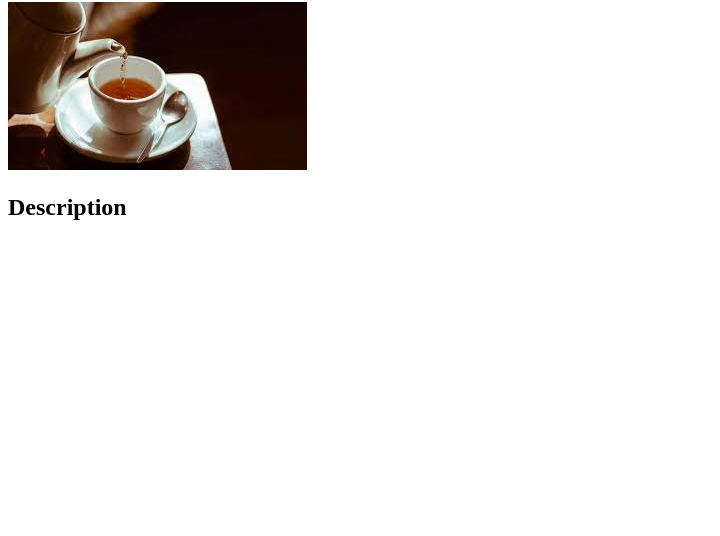
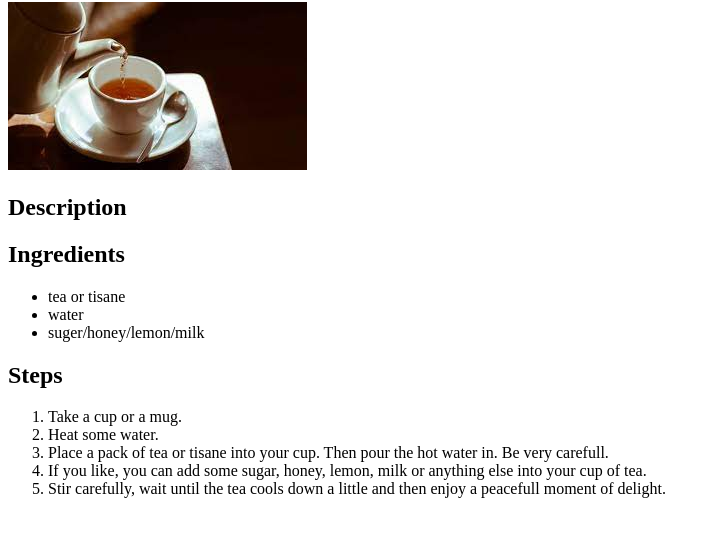
Before and after one commit to wada23/odin-recipes, a plain HTML site: page recipes/hot-tea.html in a window 1280 px wide. Shown: the part 78-614 px from the top of the page, without its empty margins (0-720 px from the left). Drawn offline with Linux system fonts and the light colour scheme.

Commit message:
Modify index.html and hot-tea.html

```diff
--- a/recipes/hot-tea.html
+++ b/recipes/hot-tea.html
@@ -8,7 +8,26 @@
     <body>
         <h1>Hot tea</h1>
         <img src="images/download.jpeg">
-                <h2>Description</h2>
+        <h2>Description</h2>
+        <h2>Ingredients</h2>
+        <ul>
+            <li>tea or tisane</li>
+            <li>water</li>
+            <li>suger/honey/lemon/milk</li>
+        </ul>
+        <h2>Steps</h2>
+        <ol>
+            <li>Take a cup or a mug.</li>
+            <li>Heat some water.</li>
+            <li>Place a pack of tea or tisane into your cup.
+                Then pour the hot water in. Be very carefull.</li>
+            <li>If you like, you can add some sugar, honey, lemon, milk
+                or anything else into your cup of tea.
+            </li>
+            <li>Stir carefully, wait until the tea cools down a little
+                and then enjoy a peacefull moment of delight.
+            </li>
+        </ol>
 
     </body>
 </html>
```
Also changed, not shown: index.html (+2 -0 lines).
